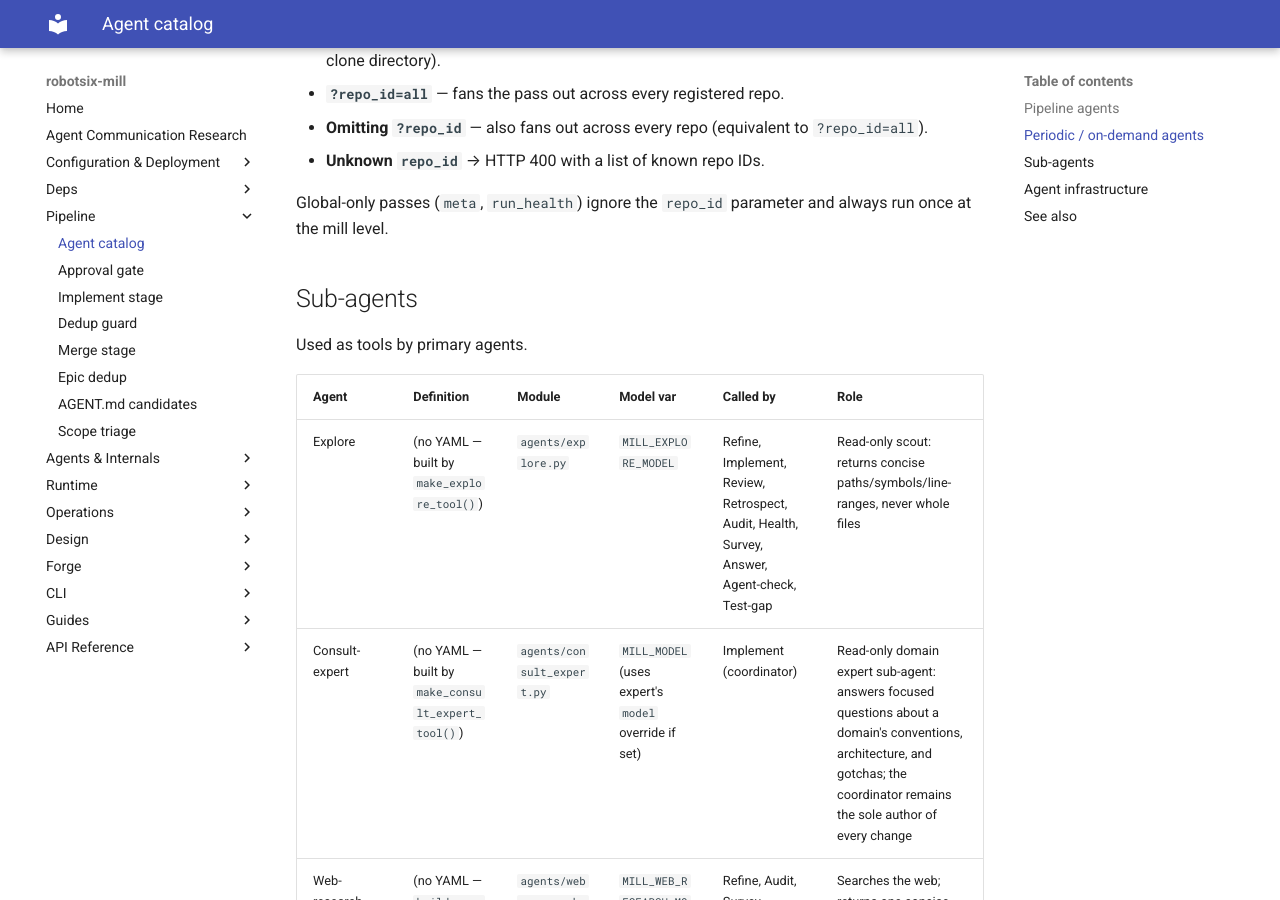
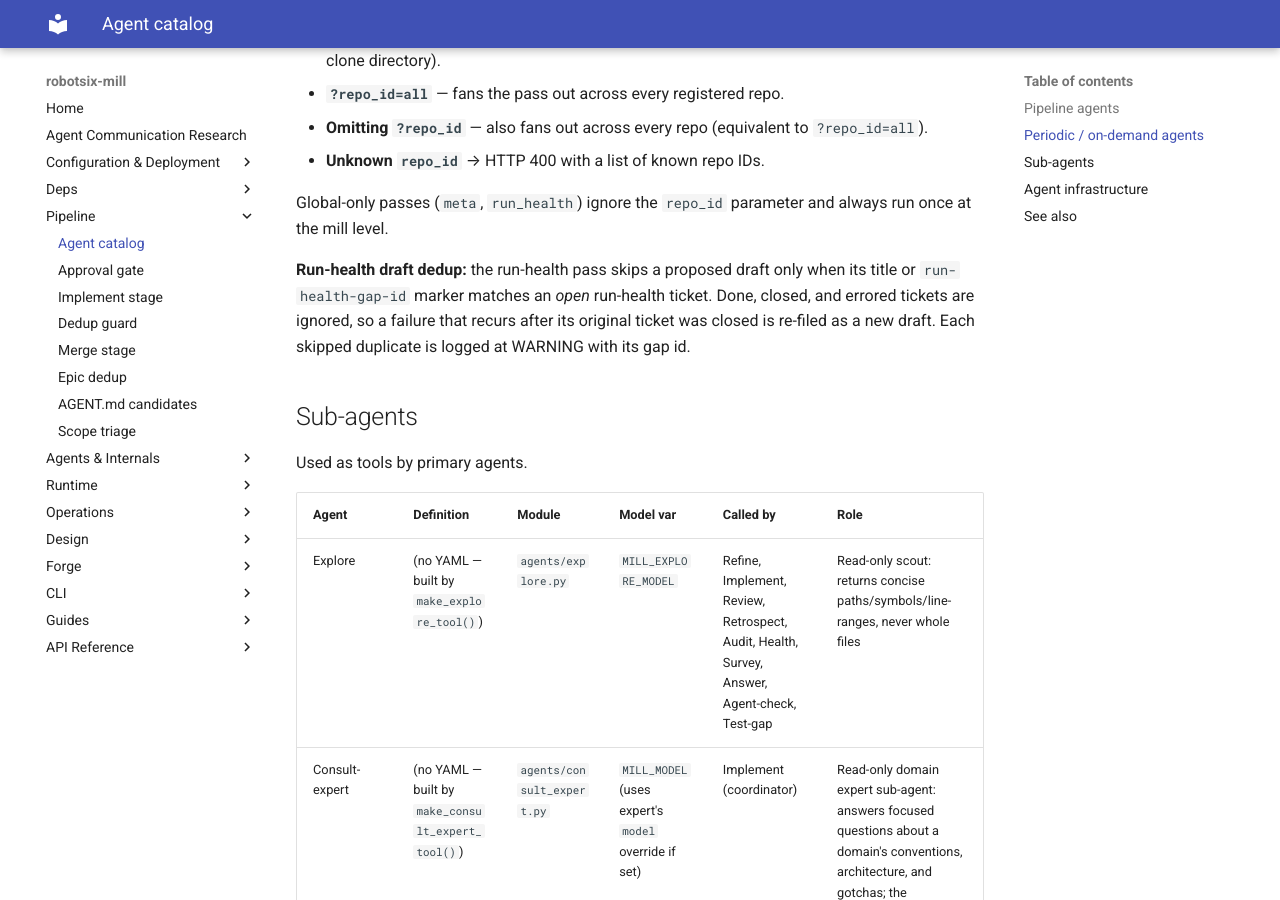
Before and after one commit to damien-robotsix/robotsix-mill, an MkDocs documentation site: the page built from docs/agents/index.md, in a window 1280 px wide and 900 px high, scrolled down 5174 px. Built offline with MkDocs 1.6.1 and Material for MkDocs 9.7.7, drawn with Linux system fonts in a browser that asks for light colours.

Commit message:
mill(docs): run_health follow-up drafts never appear in recent-proposals (2 passes) while repo_description_sync keeps erroring on robotsix-mill (4×) (20261025T213818Z-run-health-follow-up-drafts-never-appear-7348)

```diff
--- a/docs/agents/index.md
+++ b/docs/agents/index.md
@@ -76,6 +76,12 @@ configured) the parameter is ignored and the runner uses global defaults
 Global-only passes (`meta`, `run_health`) ignore the `repo_id` parameter
 and always run once at the mill level.
 
+**Run-health draft dedup:** the run-health pass skips a proposed draft only
+when its title or `run-health-gap-id` marker matches an *open* run-health
+ticket. Done, closed, and errored tickets are ignored, so a failure that
+recurs after its original ticket was closed is re-filed as a new draft.
+Each skipped duplicate is logged at WARNING with its gap id.
+
 ## Sub-agents
 
 Used as tools by primary agents.
```
Also changed, not shown: 1 other file.
